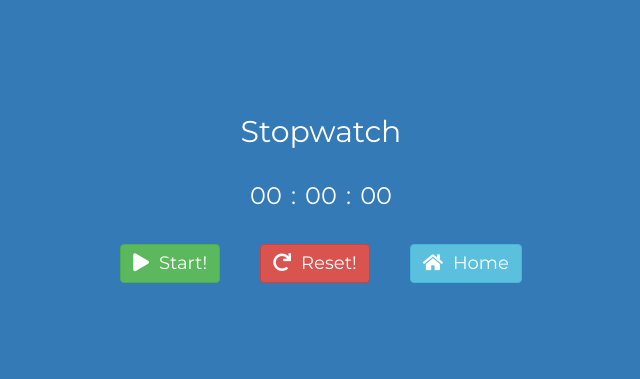
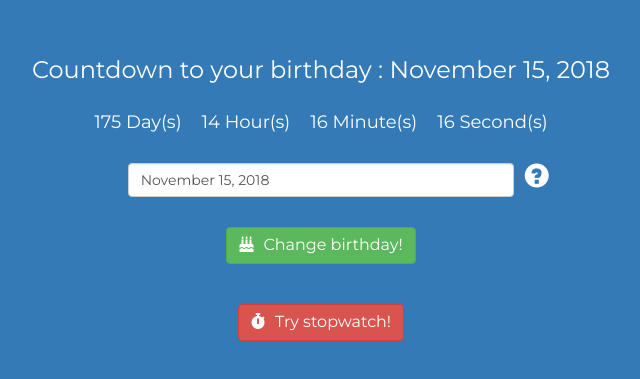
Before and after one commit to ppppbn/react-countdown-app, a React (Create React App) app: page / in a window 1280 px wide. Shown: the part 201-580 px from the top of the page, without its empty margins (319-959 px from the left). Built offline with nearby package versions, Linux system fonts and the light colour scheme.

Commit message:
Modify UI & clear interval when unmount component

```diff
--- a/src/App.css
+++ b/src/App.css
@@ -23,6 +23,7 @@ html, body {
 .countdown-app__button-submit {
   margin: 20px;
   min-width: 80px;
+  font-size: 16px;
   text-align: center;
 }
 
--- a/src/App.js
+++ b/src/App.js
@@ -1,4 +1,4 @@
-import React, { Component } from 'react';
+import React, { PureComponent } from 'react';
 import './App.css';
 import Clock from './Clock.js';
 import Stopwatch from './Stopwatch.js'
@@ -8,13 +8,13 @@ const SCREEN_STATE = {
   stopwatch : "stopwatch"
 }
 
-class App extends Component {
+class App extends PureComponent {
   constructor(props) {
     super(props);
     this.state = {
       birthday : "November 15, 2018",
       birthdayToSeconds : 0,
-      screen : SCREEN_STATE.stopwatch
+      screen : SCREEN_STATE.countdown
     };
   }
 
@@ -29,7 +29,7 @@ class App extends Component {
     e.preventDefault();
   };
 
-  componentWillMount = () => {
+  componentDidMount = () => {
     this.setState({
       birthdayToSeconds : new Date(this.state.birthday).getTime() / 1000
     });
@@ -49,21 +49,27 @@ class App extends Component {
               <div className="col-xs-12">
                 <h3 className="text-white countdown-app__text-info">Countdown to your birthday : {this.state.birthday}</h3>
                 <Clock birthdayToSeconds={this.state.birthdayToSeconds} />
-                <div className="col-lg-6 col-lg-offset-3 col-md-8 col-md-offset-2 col-sm-10 col-sm-offset-1 col-xs-12">
+                <div className="col-lg-4 col-lg-offset-4 col-md-6 col-md-offset-3 col-sm-8 col-sm-offset-2 col-xs-10 col-xs-offset-1">
                   <form onSubmit={this._handleSubmit}>
                     <input type="text" className="form-control" onChange={this._handleChange} value={this.state.birthday}></input>
                     <div className="countdown-app__helper-div" data-toggle="tooltip" title="Date format : May 25 2018 or 25 May 2018">
                       <span className="glyphicon glyphicon-question-sign"></span>
                     </div>
                     <div className="countdown-app__button-container">
-                      <button type="submit" className="btn btn-success countdown-app__button-submit">Change birthday!</button>
-                      <button type="button" className="btn btn-danger countdown-app__button-submit" onClick={() => this._changeScreen('stopwatch')}>Try stopwatch!</button>
+                      <button type="submit" className="btn btn-success countdown-app__button-submit">
+                        <i className="fas fa-birthday-cake"></i>
+                        <span>Change birthday!</span>
+                      </button>
+                      <button type="button" className="btn btn-danger countdown-app__button-submit" onClick={() => this._changeScreen(SCREEN_STATE.stopwatch)}>
+                        <i className="fas fa-stopwatch"></i>
+                        <span>Try stopwatch!</span>
+                      </button>
                     </div>
                   </form>
                 </div>
               </div>
             </div>)
-          : (<Stopwatch  _changeScreen={() => this._changeScreen(SCREEN_STATE.countdown)}/>)
+          : (<Stopwatch  onChangeScreen={() => this._changeScreen(SCREEN_STATE.countdown)}/>)
         }
       </div>
     )
--- a/src/Clock.js
+++ b/src/Clock.js
@@ -26,18 +26,17 @@ class Clock extends PureComponent {
     this.setState({days, hours, minutes, seconds});
   }
 
-  componentWillMount = () => {
+  componentDidMount = () => {
     this.interval = setInterval(this._getTimeUntil, 1000);
+  }
+
+  componentWillUnmount = () => {
+    clearInterval(this.interval);
   }
 
   _lead0 = (num) => {
     return num < 10 ? "0" + num : num;
   }
-
-  componentWillUnmount = () => {
-    clearInterval(this.interval);
-  };
-
 
   render() {
     return (
--- a/src/Stopwatch.js
+++ b/src/Stopwatch.js
@@ -1,6 +1,6 @@
 import React, { PureComponent } from 'react';
 
-const STOPWATCHSTATE = {
+const STOPWATCH_STATE = {
   started : "started",
   paused : "paused",
   default : "default"
@@ -14,7 +14,7 @@ class Stopwatch extends PureComponent {
         hours : 0,
         minutes : 0,
         seconds : 0,
-        started : STOPWATCHSTATE.default,
+        started : STOPWATCH_STATE.default,
         showNoti : false
       };
     }
@@ -45,14 +45,11 @@ class Stopwatch extends PureComponent {
 
     _handleSubmit = (event) => {
       event.preventDefault();
-      if(this.state.started === STOPWATCHSTATE.default){
+      if(this.state.started === STOPWATCH_STATE.default){
         var time = Number(event.target[0].value) * 3600 + Number(event.target[1].value) * 60 + Number(event.target[2].value);
         var hours = Math.floor((time)/3600);
         var minutes = Math.floor((time - hours * 3600)/60);
         var seconds = Math.floor((time - hours * 3600 - minutes * 60));
-        event.target[0].value = 0;
-        event.target[1].value = 0;
-        event.target[2].value = 0;
         this.setState({
           time : time,
           hours : hours,
@@ -60,13 +57,13 @@ class Stopwatch extends PureComponent {
           seconds : seconds
         }, this._start)
       }
-      else if (this.state.started === STOPWATCHSTATE.paused){
+      else if (this.state.started === STOPWATCH_STATE.paused){
         this._start();
       }
     }
 
     _stopwatch = () => {
-      if(this.state.started === STOPWATCHSTATE.started){
+      if(this.state.started === STOPWATCH_STATE.started){
         if(this.state.time > 0){
           var hours = Math.floor((this.state.time - 1)/3600);
           var minutes = Math.floor((this.state.time - 1 - hours * 3600)/60);
@@ -94,7 +91,7 @@ class Stopwatch extends PureComponent {
         hours : 0,
         minutes : 0,
         seconds : 0,
-        started : STOPWATCHSTATE.default,
+        started : STOPWATCH_STATE.default,
         showNoti : false
       }, () => {
         clearInterval(this.interval);
@@ -103,17 +100,17 @@ class Stopwatch extends PureComponent {
 
     _pause = () => {
       this.setState({
-        started : STOPWATCHSTATE.paused
+        started : STOPWATCH_STATE.paused
       }, () => {
         clearInterval(this.interval);
       })
     }
 
     _start = () => {
-      if(this.state.started !== STOPWATCHSTATE.started){
+      if(this.state.started !== STOPWATCH_STATE.started && this.state.time){
         this.interval = setInterval(this._stopwatch, 1000);
         this.setState({
-          started : STOPWATCHSTATE.started,
+          started : STOPWATCH_STATE.started,
           showNoti : false
         })
       }
@@ -121,7 +118,7 @@ class Stopwatch extends PureComponent {
     }
 
     componentWillUnmount = () => {
-      this._reset();
+      clearInterval(this.interval);
     }
 
     render() {
@@ -143,7 +140,7 @@ class Stopwatch extends PureComponent {
                   <input type="number" className="stopwatch__input" onChange={this._handleChangeSecond} value={seconds}></input>
                   <div className="countdown-app__button-container">
                   {
-                    started !== STOPWATCHSTATE.started ?
+                    started !== STOPWATCH_STATE.started ?
                     (
                       <button type="submit" className="btn btn-success countdown-app__button-nav">
                         <i className="fas fa-play"></i>
@@ -161,7 +158,7 @@ class Stopwatch extends PureComponent {
                       <i className="fas fa-redo"></i>
                       <span>Reset!</span>
                     </a>
-                    <a className="btn btn-info countdown-app__button-nav" onClick={this.props._changeScreen}>
+                    <a className="btn btn-info countdown-app__button-nav" onClick={this.props.onChangeScreen}>
                       <i className="fas fa-home"></i>
                       <span>Home</span>
                     </a>
```
